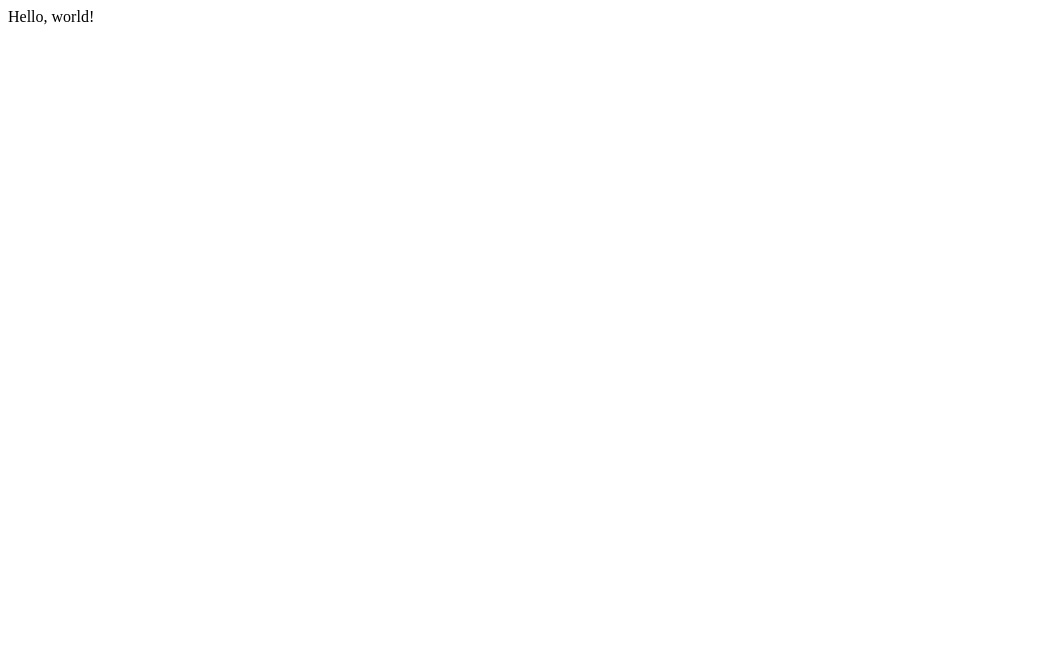
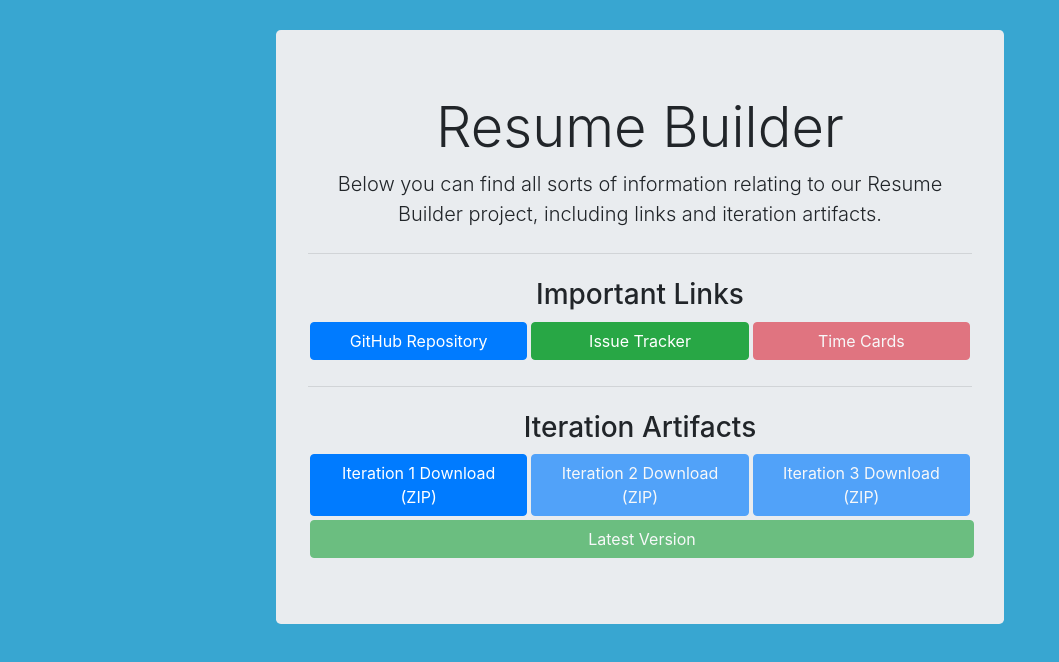
Before and after one commit to ResuMaster/CSI3471-Resume-Builder, a plain HTML site: page index.html in a window 1280 px wide. Shown: the whole page, without its empty margins (0-1059 px from the left). Drawn offline with nearby package versions, Linux system fonts and the light colour scheme.

Commit message:
Initial version of website

```diff
--- /dev/null
+++ b/css/style.css
@@ -0,0 +1,32 @@
+body {
+    width: 100%;
+    height: 100%;
+    background: #38A6D1;
+}
+
+.jumbotron {
+    margin: 30px auto;
+    width: 728px;
+}
+
+.wide-button {
+    width: 100%;
+    margin: 2px;
+}
+
+.download-links {
+    display: flex;
+}
+
+.download-button {
+    flex: 1;
+    margin: 2px;
+}
+
+.section-title {
+    text-align: center;
+}
+
+.center {
+    text-align: center;
+}
--- a/index.html
+++ b/index.html
@@ -1,9 +1,36 @@
 <!DOCTYPE html>
 <html>
 <head>
+    <!-- Bootstrap and Misc. Libraries -->
+    <link rel="stylesheet" href="https://stackpath.bootstrapcdn.com/bootstrap/4.4.1/css/bootstrap.min.css" integrity="sha384-Vkoo8x4CGsO3+Hhxv8T/Q5PaXtkKtu6ug5TOeNV6gBiFeWPGFN9MuhOf23Q9Ifjh" crossorigin="anonymous">
+    <script src="https://code.jquery.com/jquery-3.4.1.slim.min.js" integrity="sha384-J6qa4849blE2+poT4WnyKhv5vZF5SrPo0iEjwBvKU7imGFAV0wwj1yYfoRSJoZ+n" crossorigin="anonymous"></script>
+    <script src="https://cdn.jsdelivr.net/npm/popper.js@1.16.0/dist/umd/popper.min.js" integrity="sha384-Q6E9RHvbIyZFJoft+2mJbHaEWldlvI9IOYy5n3zV9zzTtmI3UksdQRVvoxMfooAo" crossorigin="anonymous"></script>
+    <script src="https://stackpath.bootstrapcdn.com/bootstrap/4.4.1/js/bootstrap.min.js" integrity="sha384-wfSDF2E50Y2D1uUdj0O3uMBJnjuUD4Ih7YwaYd1iqfktj0Uod8GCExl3Og8ifwB6" crossorigin="anonymous"></script>
+
+    <!-- Custom CSS -->
+    <link rel="stylesheet" href="css/style.css">
+
     <title>Group Project</title>
 </head>
 <body>
-    Hello, world!
+    <div class="jumbotron">
+        <h1 class="display-4 center">Resume Builder</h1>
+        <p class="lead center">Below you can find all sorts of information relating to our Resume Builder project, including links and iteration artifacts.</p>
+        <hr class="my-4">
+        <h3 class="section-title">Important Links</h3>
+        <div class="download-links">
+            <a class="btn btn-primary download-button" href="https://github.com/ZekNikZ/CSI3471-Resume-Builder" role="button">GitHub Repository</button>
+            <a class="btn btn-success download-button" href="https://github.com/ZekNikZ/CSI3471-Resume-Builder/issues" role="button">Issue Tracker</button>
+            <a class="btn btn-danger download-button disabled" href="#" role="button">Time Cards</a>
+        </div>
+        <hr class="my-4">
+        <h3 class="section-title">Iteration Artifacts</h3>
+        <div class="download-links">
+            <a class="btn btn-primary download-button" href="#" role="button">Iteration 1 Download (ZIP)</button>
+            <a class="btn btn-primary download-button disabled" href="#" role="button">Iteration 2 Download (ZIP)</button>
+            <a class="btn btn-primary download-button disabled" href="#" role="button">Iteration 3 Download (ZIP)</a>
+        </div>
+        <button class="btn btn-success wide-button" href="#" role="button" disabled>Latest Version</button>
+      </div>
 </body>
 </html>
```
